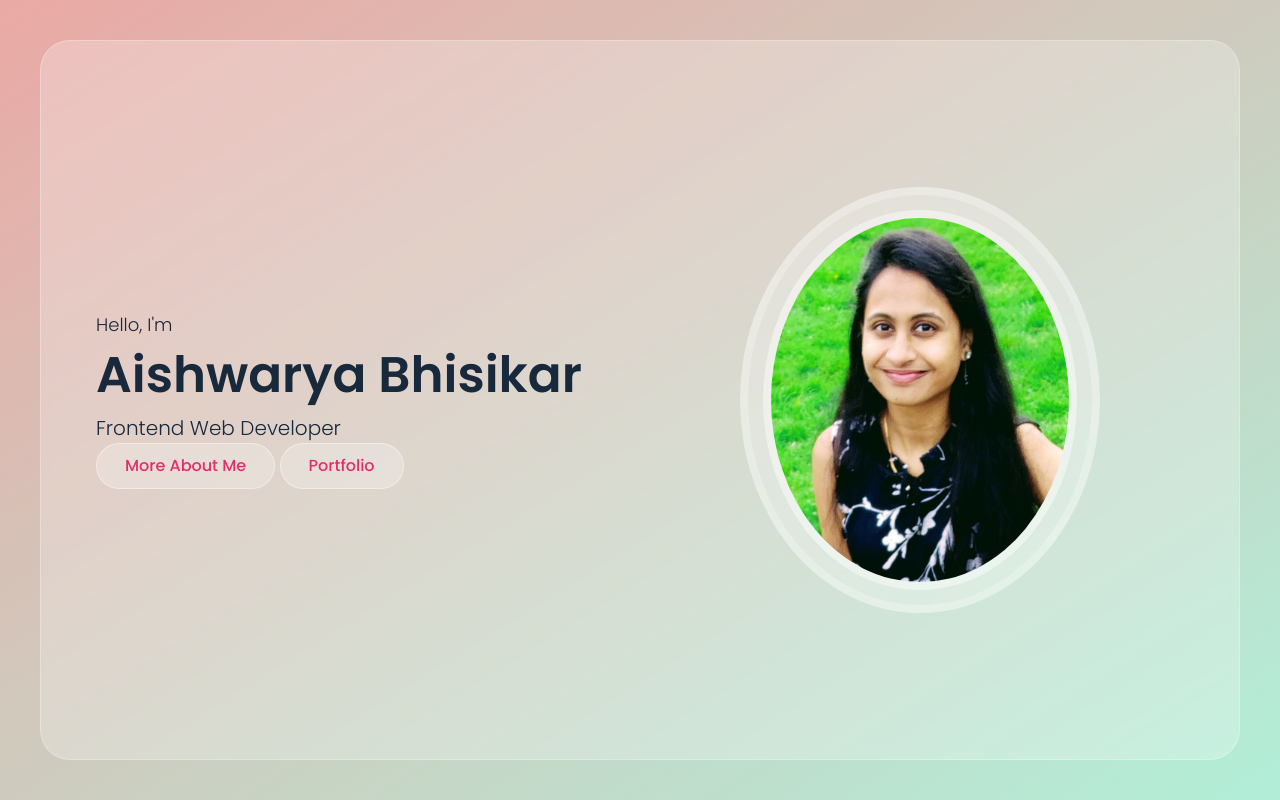
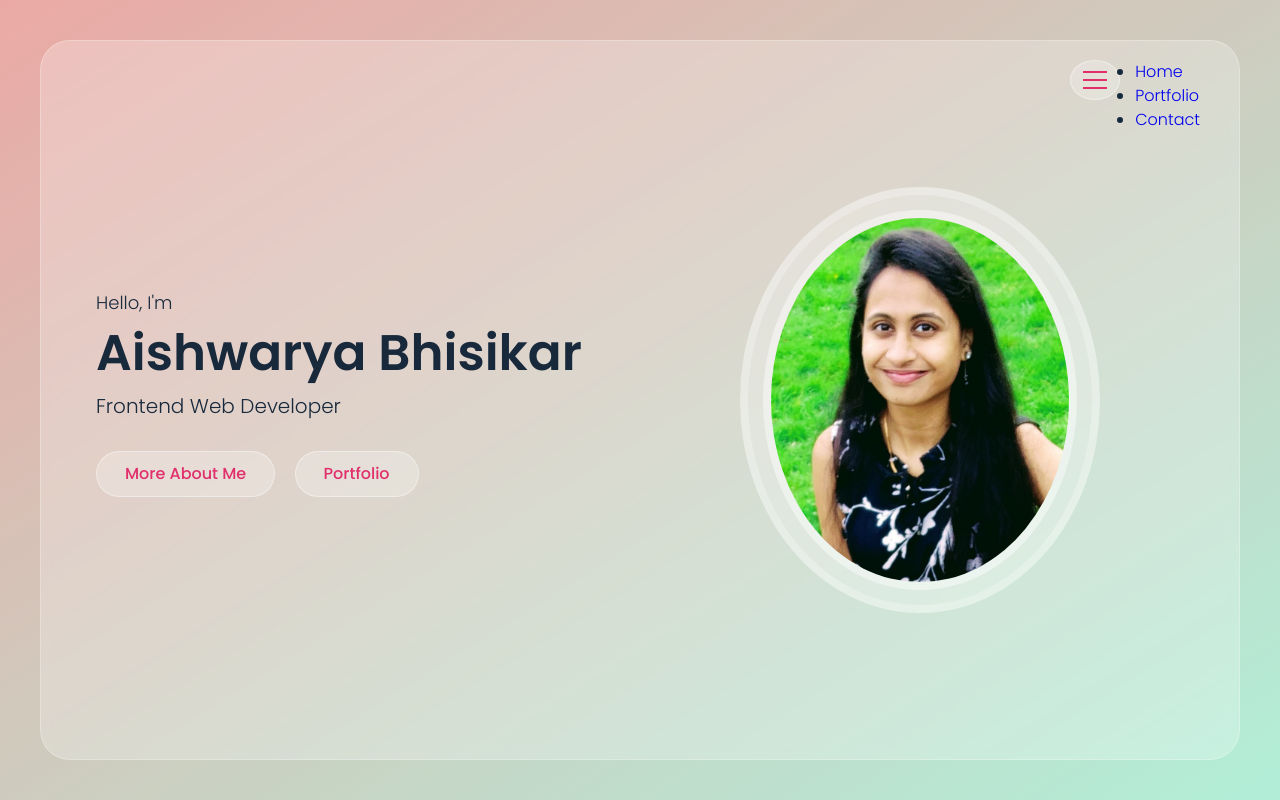
Before and after one commit to aishbhisikar/MyPortfolio, a plain HTML site: page index.html in a window 1280 px wide. Drawn offline with Linux system fonts and the light colour scheme.

Commit message:
navbar in process

```diff
--- a/index.html
+++ b/index.html
@@ -11,6 +11,29 @@
 <body>
 <!--main section-->
 <div class="main">
+<!--    header section-->
+    <header class="header">
+        <div class="container">
+            <div class="row flex-end">
+                <button type="button" class="nav-toggler">
+                    <span></span>
+                </button>
+                <nav class="nav">
+                   <div class="nav-inner">
+                       <ul>
+                           <li><a href="#" class="nav-item">Home</a></li>
+                           <li><a href="#" class="nav-item">Portfolio</a></li>
+                           <li><a href="#" class="nav-item">Contact</a></li>
+                       </ul>
+                   </div>
+                </nav>
+
+            </div>
+
+        </div>
+
+
+    </header>
 
     <!--    home section-->
     <section class="home-section align-items-center">
--- a/style.css
+++ b/style.css
@@ -70,6 +70,7 @@ section{
 .main{
     max-width: 1200px;
     margin: auto;
+    position: relative;
 }
 .container{
     width: 100%;
@@ -81,6 +82,16 @@ section{
 }
 .align-items-center{
     align-items:center;
+}
+/*custom scrollbar*/
+::-webkit-scrollbar{
+    width: 5px;
+}
+::-webkit-scrollbar-track{
+    background-color: var(--white);
+}
+::-webkit-scrollbar-thumb{
+    background-color: var(--main-color);
 }
 /*buttons*/
 .btn{
@@ -119,6 +130,59 @@ section{
 .btn:hover{
     color: var(--white);
 }
+/*header*/
+.header{
+    position: absolute;
+    left: 0;
+    top: 0;
+    width: 100%;
+    z-index: 1;
+    padding: 20px 0 0;
+}
+.header .nav-toggler{
+    width: 50px;
+    height: 40px;
+    /*border:none;*/
+    cursor: pointer;
+    border-radius: 50%;
+    background-color: var(--white-alpha-25);
+    border: 1px solid var(--white-alpha-40);
+    display: flex;
+    align-items: center;
+    justify-content: center;
+    margin: 0 15px;
+}
+.flex-end{
+    justify-content: flex-end;
+}
+.header .nav-toggler span{
+  height: 2px;
+    width: 24px;
+    background-color: var(--main-color);
+    position: relative;
+}
+.header .nav-toggler span::before,
+.header .nav-toggler span::after{
+    content: '';
+    position: absolute;
+    top: 0;
+    width: 100%;
+    height: 100%;
+    background-color: var(--main-color);
+    transition: all 0.3s ease;
+}
+.header .nav-toggler span::before{
+    left: 0;
+    transform: translateY(-8px);
+}
+.header .nav-toggler span::after{
+    right: 0;
+    transform: translateY(8px);
+}
+.header .nav-toggler:hover span::before,
+.header .nav-toggler:hover span::after{
+    width: 50%;
+}
 
 /*home Section*/
 .home-section{
@@ -140,6 +204,10 @@ section{
     font-size: 20px;
     text-transform: capitalize;
     font-weight: 300;
+    margin: 0 0 30px;
+}
+.home-text .btn{
+    margin: 0 15px 15px 0;
 }
 .home-img,.img-box{
    max-width: 360px;
```
